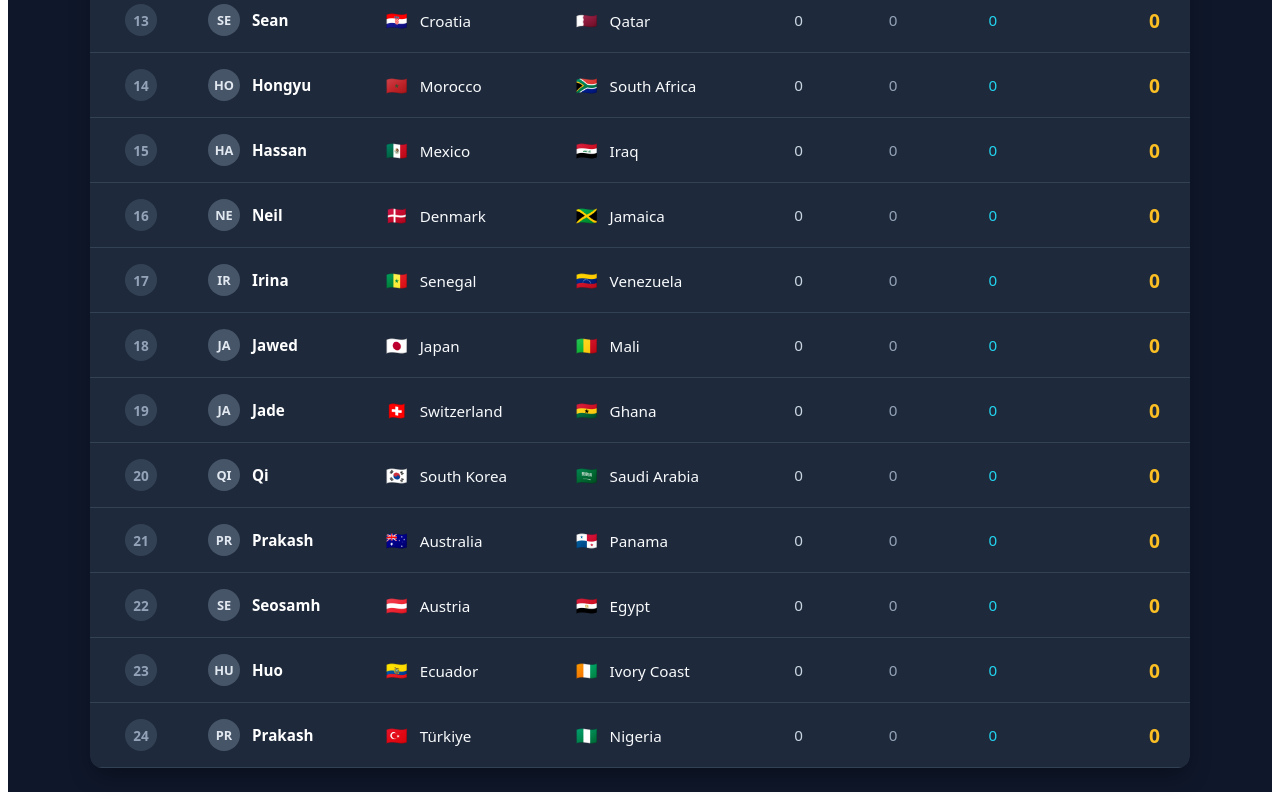
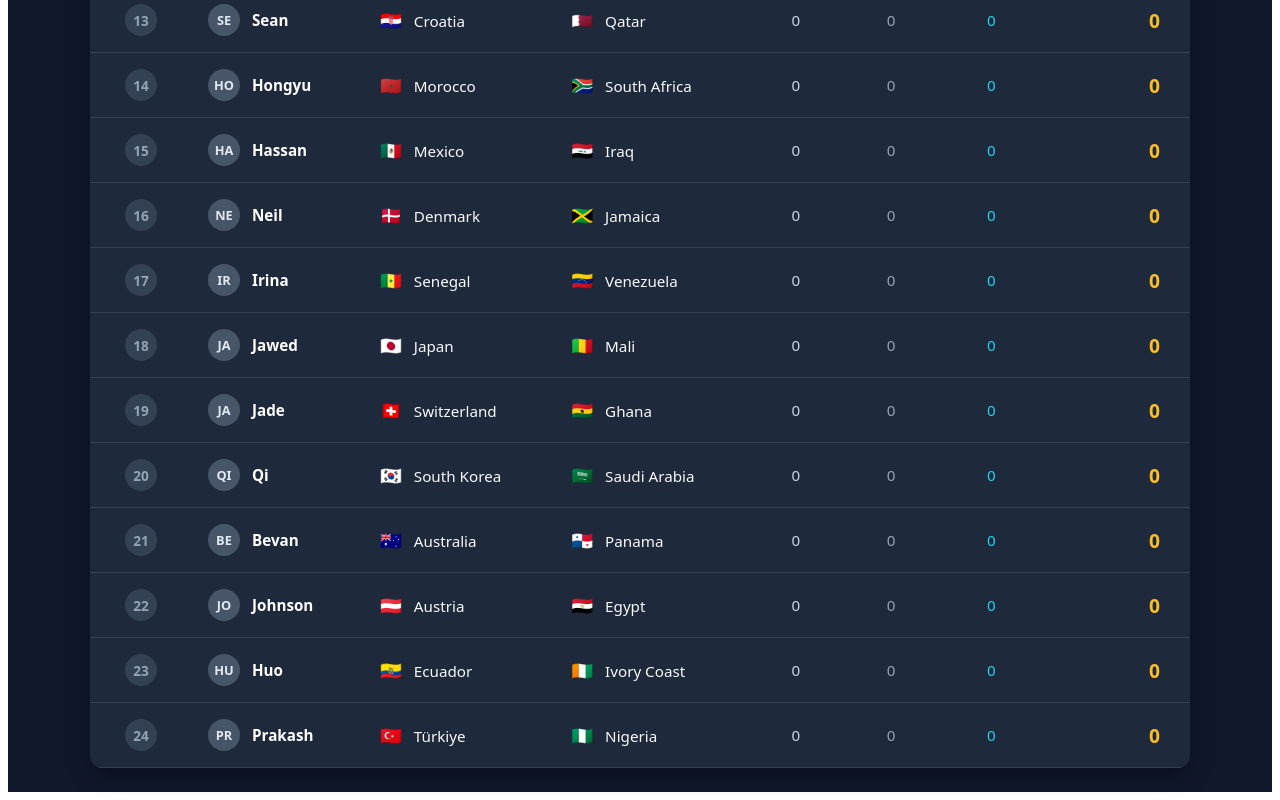
Before and after one commit to hsmroot/TRC-FIFA-26-Vite, a React (Vite) app: page / in a window 1280 px wide. Shown: the part 1194-1994 px from the top of the page. Built offline with nearby package versions, Linux system fonts and the light colour scheme; no server answers.

Commit message:
Update App.jsx

```diff
--- a/src/App.jsx
+++ b/src/App.jsx
@@ -22,8 +22,8 @@ const INITIAL_ROSTER = [
   { id: 18, name: "Jawed", topTeam: "Japan", topFlag: "🇯🇵", lowTeam: "Mali", lowFlag: "🇲🇱" },
   { id: 19, name: "Jade", topTeam: "Switzerland", topFlag: "🇨🇭", lowTeam: "Ghana", lowFlag: "🇬🇭" },
   { id: 20, name: "Qi", topTeam: "South Korea", topFlag: "🇰🇷", lowTeam: "Saudi Arabia", lowFlag: "🇸🇦" },
-  { id: 21, name: "Prakash", topTeam: "Australia", topFlag: "🇦🇺", lowTeam: "Panama", lowFlag: "🇵🇦" },
-  { id: 22, name: "Seosamh", topTeam: "Austria", topFlag: "🇦🇹", lowTeam: "Egypt", lowFlag: "🇪🇬" },
+  { id: 21, name: "Bevan", topTeam: "Australia", topFlag: "🇦🇺", lowTeam: "Panama", lowFlag: "🇵🇦" },
+  { id: 22, name: "Johnson", topTeam: "Austria", topFlag: "🇦🇹", lowTeam: "Egypt", lowFlag: "🇪🇬" },
   { id: 23, name: "Huo", topTeam: "Ecuador", topFlag: "🇪🇨", lowTeam: "Ivory Coast", lowFlag: "🇨🇮" },
   { id: 24, name: "Prakash", topTeam: "Türkiye", topFlag: "🇹🇷", lowTeam: "Nigeria", lowFlag: "🇳🇬" }
 ];
```
